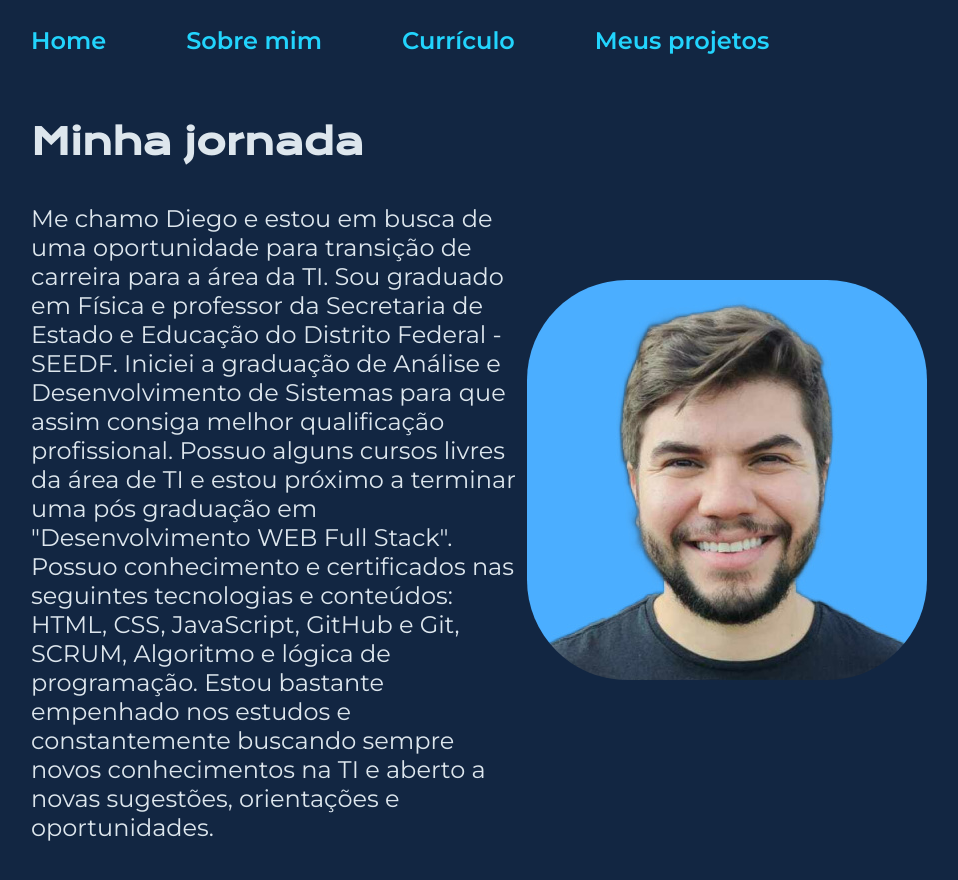
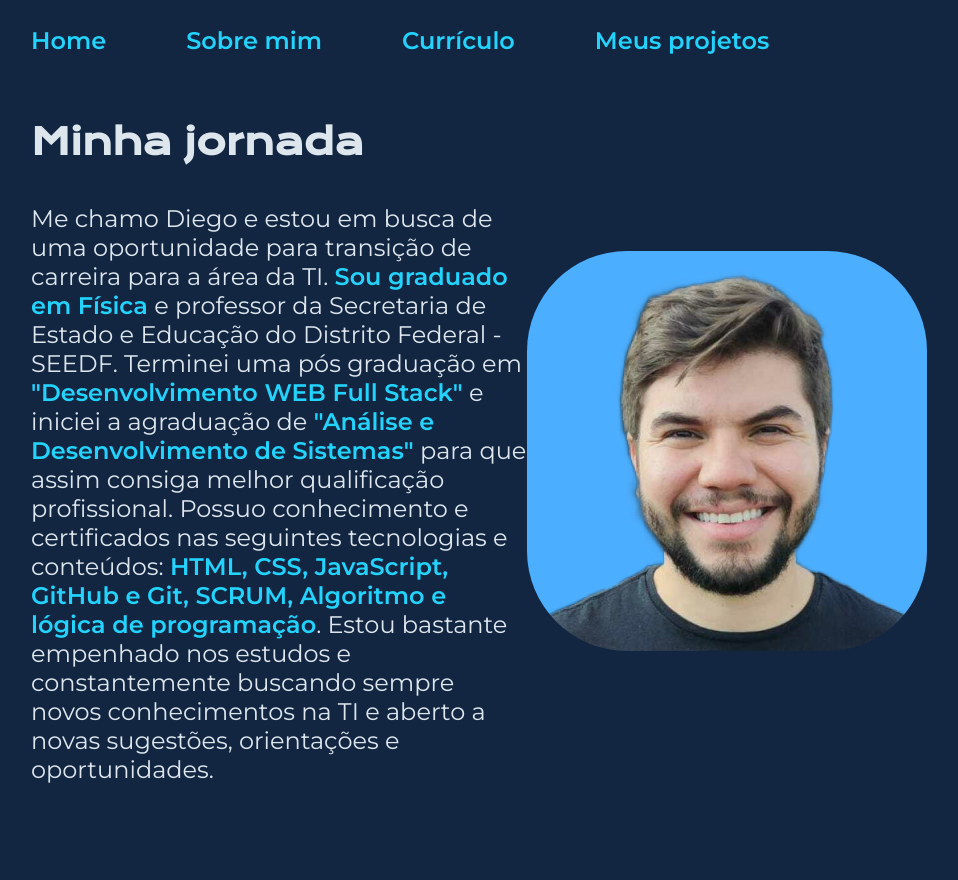
Before and after one commit to diegoklinton/projetoPortfolioo, a plain HTML site: page paginas/SobreMim.html in a window 1280 px wide. Shown: the whole page, without its empty margins (161-1119 px from the left). After the commit the page ends 848 px from the top, so only its background shows below. Drawn offline with nearby package versions, Linux system fonts and the light colour scheme.

Commit message:
Alteração do texto de apresentação

```diff
--- a/paginas/SobreMim.html
+++ b/paginas/SobreMim.html
@@ -21,7 +21,7 @@
     <main class="apresentacao">
         <section class="apresentacao__conteudo">
             <h1 class= "apresentacao__conteudo__titulo">Minha jornada</h1>
-            <p class="apresentacao__conteudo__texto">Me chamo Diego e estou em busca de uma oportunidade para transição de carreira para a área da TI. Sou graduado em Física e professor da Secretaria de Estado e Educação do Distrito Federal - SEEDF. Iniciei a graduação de Análise e Desenvolvimento de Sistemas para que assim consiga melhor qualificação profissional. Possuo alguns cursos livres da área de TI e estou próximo a terminar uma pós graduação em "Desenvolvimento WEB Full Stack". Possuo conhecimento e certificados nas seguintes tecnologias e conteúdos: HTML, CSS, JavaScript, GitHub e Git, SCRUM, Algoritmo e lógica de programação. Estou bastante empenhado nos estudos e constantemente buscando sempre novos conhecimentos na TI e aberto a novas sugestões, orientações e oportunidades.</p>
+            <p class="apresentacao__conteudo__texto">Me chamo Diego e estou em busca de uma oportunidade para transição de carreira para a área da TI. <strong class="titulo-destaque">Sou graduado em Física</strong> e professor da Secretaria de Estado e Educação do Distrito Federal - SEEDF. Terminei uma pós graduação em <strong class="titulo-destaque">"Desenvolvimento WEB Full Stack"</strong> e iniciei a agraduação de <strong class="titulo-destaque">"Análise e Desenvolvimento de Sistemas"</strong> para que assim consiga melhor qualificação profissional. Possuo conhecimento e certificados nas seguintes tecnologias e conteúdos: <strong class="titulo-destaque">HTML, CSS, JavaScript, GitHub e Git, SCRUM, Algoritmo e lógica de programação</strong>. Estou bastante empenhado nos estudos e constantemente buscando sempre novos conhecimentos na TI e aberto a novas sugestões, orientações e oportunidades.</p>
         </section>
         <img class="fotoPerfil" src="/imagens/foto-linkedin (2).jpeg" alt="Foto do desenvolvedor Diego Klinton.">
     </main>
```
